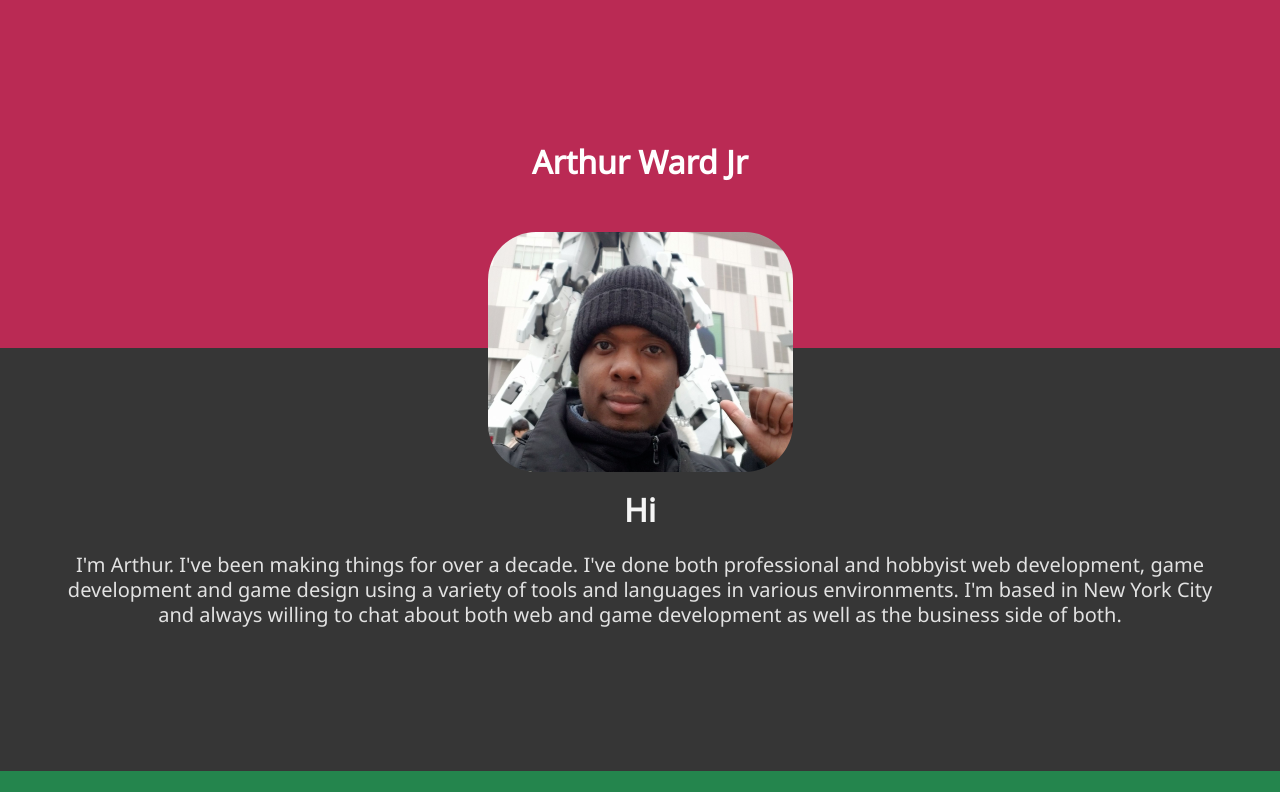
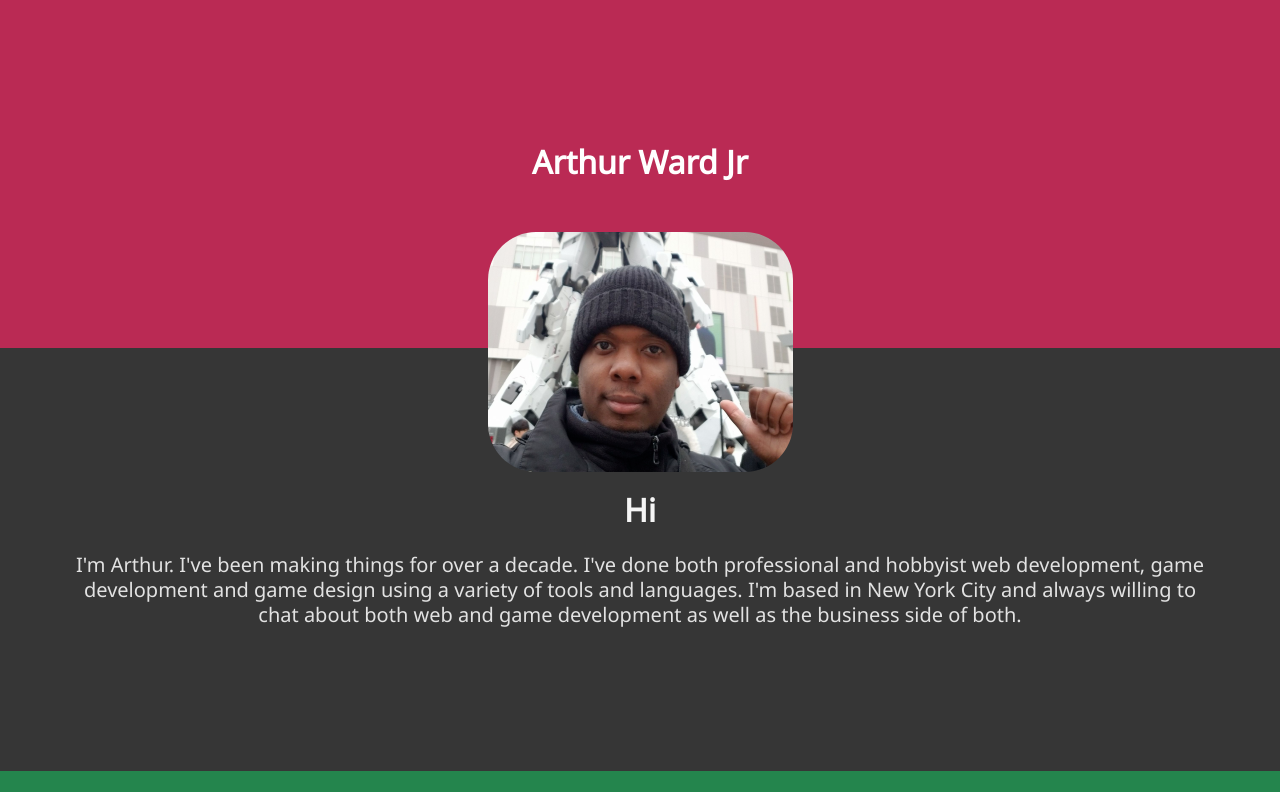
Before and after one commit to awardjr/MySite, a website: page public/index.html in a window 1280 px wide. Shown: the top 792 px of the page. Drawn offline with Linux system fonts and the light colour scheme.

Commit message:
seo description temp

```diff
--- a/public/index.html
+++ b/public/index.html
@@ -5,6 +5,8 @@
   <meta charset="utf-8">
   <meta name="viewport" content="width=device-width, initial-scale=1">
   <title>Arthur Ward Jr</title>
+  <meta name="description" content="I'm Arthur. I've been making things for over a decade. I've done both professional and hobbyist web development, game development and game design using a variety of tools
+  and languages. I'm based in New York City and always willing to chat about both web and game development as well as the business side of both.">
   <link href="https://fonts.googleapis.com/css?family=Noto+Sans" rel="stylesheet">
   <link rel="stylesheet" href="css/app.css?v=1">
   <script async src="js/app.js"></script>
@@ -31,7 +33,7 @@
         </h1>
         <h2 class="subtitle">
           I'm Arthur. I've been making things for over a decade. I've done both professional and hobbyist web development, game development and game design using a variety of tools
-          and languages in various environments. I'm based in New York City and always willing to chat about both web and game development as well as the business side of both.
+          and languages. I'm based in New York City and always willing to chat about both web and game development as well as the business side of both.
         </h2>
       </div>
     </div>
```
